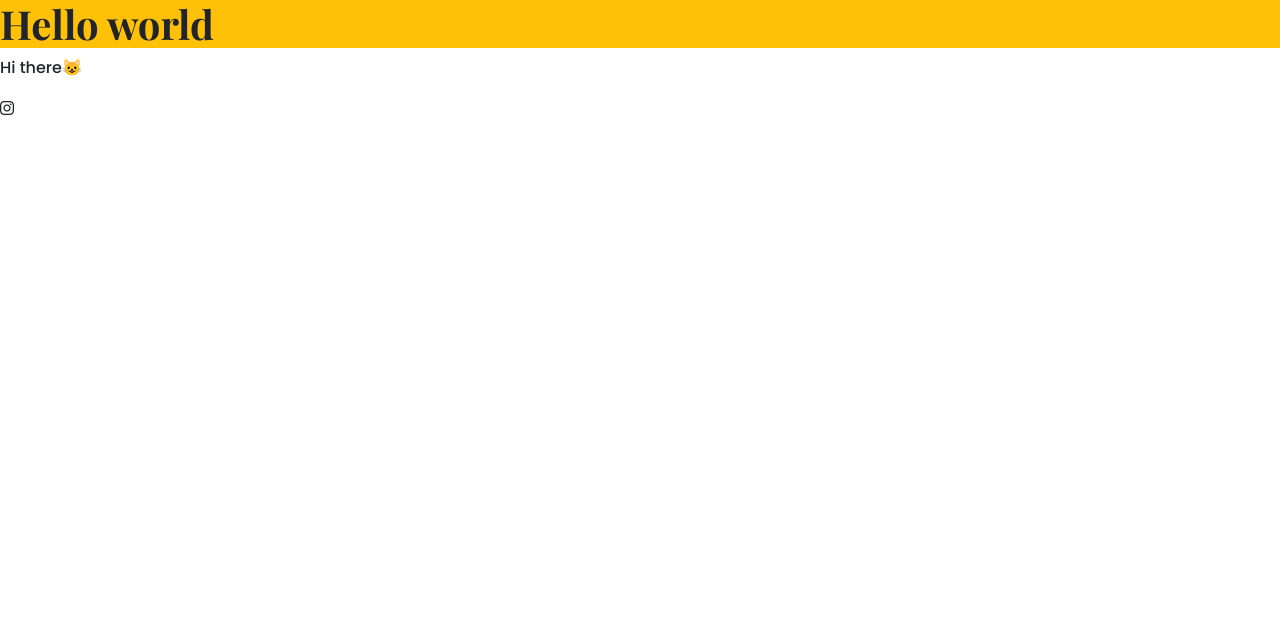
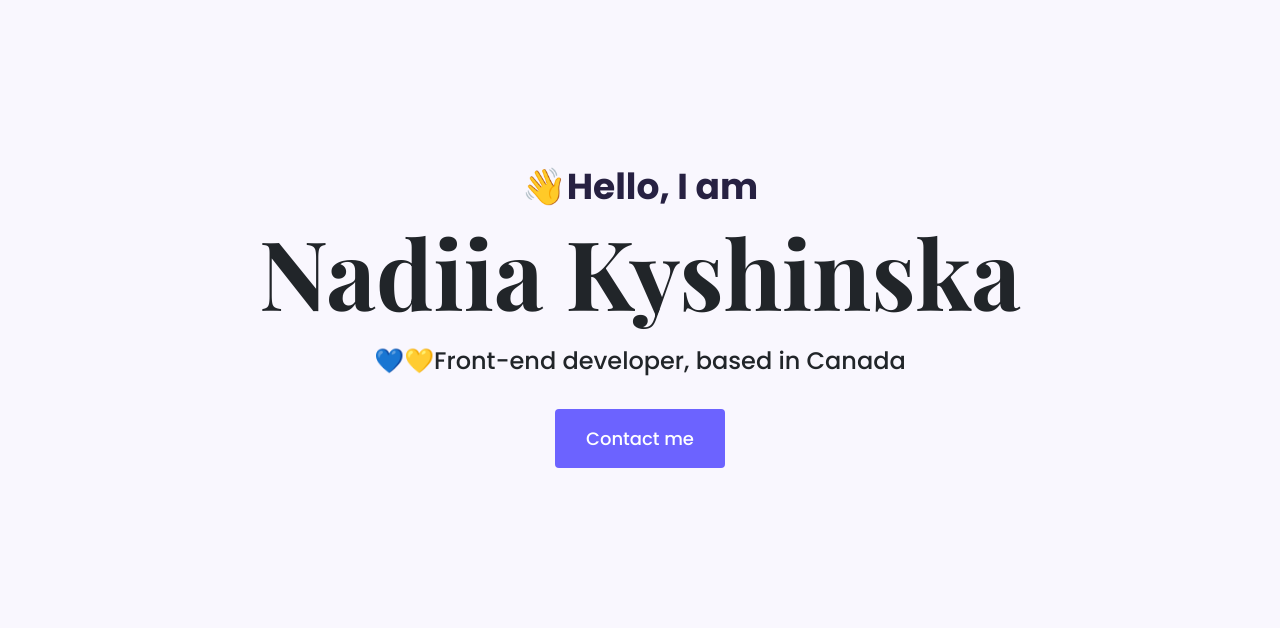
Before and after one commit to Vedina2022/portfolio-project, a plain HTML site: page index.html in a window 1280 px wide. Drawn offline with nearby package versions, Linux system fonts and the light colour scheme.

Commit message:
Changed the structure HTML, added CSS

```diff
--- a/index.html
+++ b/index.html
@@ -29,8 +29,11 @@
     ></script>
   </head>
   <body>
-    <h1 class="bg-warning">Hello world</h1>
-    <p>Hi there😺</p>
-    <i class="fa-brands fa-instagram"></i>
+    <div class="hero">
+      <p>👋Hello, I am</p>
+      <h1>Nadiia Kyshinska</h1>
+      <h2 class="mb-4">💙💛Front-end developer, based in Canada</h2>
+      <div><a href="#" class="btn btn-branding">Contact me</a></div>
+    </div>
   </body>
 </html>
--- a/src/style.css
+++ b/src/style.css
@@ -1,8 +1,50 @@
-h1 {
-  font-family: "Playfair Display", serif;
+:root {
+  --branding-color: #6c63ff;
+  --secondary-color: #f9f7fe;
+  --heading-font-family: "Playfair Display", serif;
+  --dafault-font-family: "Poppins", sans-serif;
+}
+body {
+  font-family: var(--dafault-font-family);
+}
+
+h1,
+h2,
+h3,
+h4,
+h5,
+h6 {
+  font-family: var(--heading-font-family);
   font-weight: bold;
 }
+h1 {
+  font-size: 96px;
+}
 p {
-  font-family: "Poppins", sans-serif;
   font-weight: normal;
 }
+.hero {
+  background: var(--secondary-color);
+  text-align: center;
+  padding: 160px 20px;
+}
+.hero p {
+  font-size: 36px;
+  font-weight: bold;
+  margin: 0;
+  color: #272142;
+}
+.hero h2 {
+  font-family: var(--dafault-font-family);
+  font-weight: normal;
+  font-size: 24px;
+  line-height: 2;
+}
+.btn-branding {
+  background: var(--branding-color);
+  border-radius: 4px;
+  color: white;
+  font-size: 18px;
+  line-height: 27px;
+  padding: 15px 30px;
+}
```
